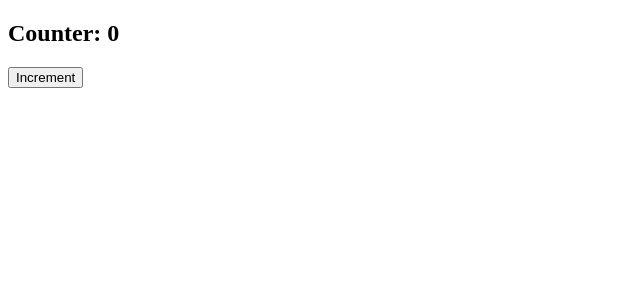
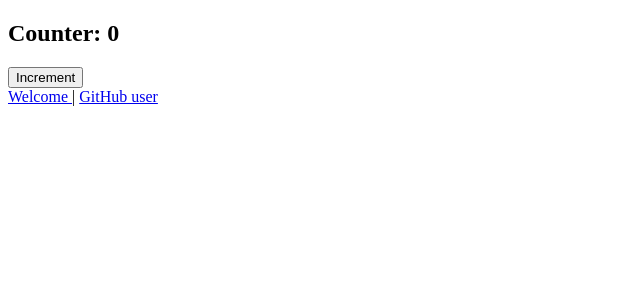
Before and after one commit to MAugelli/react-exercises, a React (Create React App) app: page /counter in a window 1280 px wide. Shown: the top 300 px of the page, without its empty margins (0-640 px from the left). Built offline with nearby package versions, Linux system fonts and the light colour scheme.

Commit message:
react-router-03

```diff
--- a/src/components/ClickCounter.js
+++ b/src/components/ClickCounter.js
@@ -1,16 +1,20 @@
-import {useState} from "react"
+import { useState } from "react"
+import { Link } from "react-router-dom";
 
-function ClickCounter (){
+function ClickCounter() {
     const [counter, setCounter] = useState(0)
 
     function handlerIncrementCounter() {
         setCounter(counter + 1)
     }
 
-        return (<div>
-            <h2>Counter: {counter} </h2>
-            <button onClick={handlerIncrementCounter}>Increment</button>
-        </div>);
+    return (<div>
+        <h2>Counter: {counter} </h2>
+        <button onClick={handlerIncrementCounter}>Increment</button>
+        <div>
+        <Link to="/"> Welcome </Link> | <Link to="/users/:username"> GitHub user </Link>
+        </div>
+    </div>);
 
 }
 
--- a/src/components/GithubUser.js
+++ b/src/components/GithubUser.js
@@ -1,8 +1,8 @@
 import { useEffect, useState } from "react";
-import { useParams } from "react-router-dom";
+import { Link, useParams } from "react-router-dom";
 
 function GithubUser() {
-    const {username} = useParams()
+    const {username = "MAugelli"} = useParams()
     const [user, setUser] = useState(null)
     const [loading, setLoading] = useState(false)
     const [error, setError] = useState(null)
@@ -22,7 +22,6 @@
             setUser(null)
         } finally {
             setLoading(false)
-            console.log(user);
         }
     }
 
@@ -35,6 +34,7 @@
         {loading && <h1>Caricamento...</h1>}
         {user && <h1>{user.name}</h1>}
         {error && <h1>C'è stato un errore</h1>}
+        <Link to="/counter"> Counter </Link> | <Link to="/"> Welcome </Link>
     </div> );
 }
 
--- a/src/components/Welcome.js
+++ b/src/components/Welcome.js
@@ -1,7 +1,10 @@
+import { Link } from "react-router-dom";
+
 function Welcome(props){
     return (
     <div>
         <h1>Hello, {props.name}!</h1>
+        <Link to="/counter"> Counter </Link> | <Link to="/users/:username"> GitHub user </Link>
     </div>
     );
 }
```
